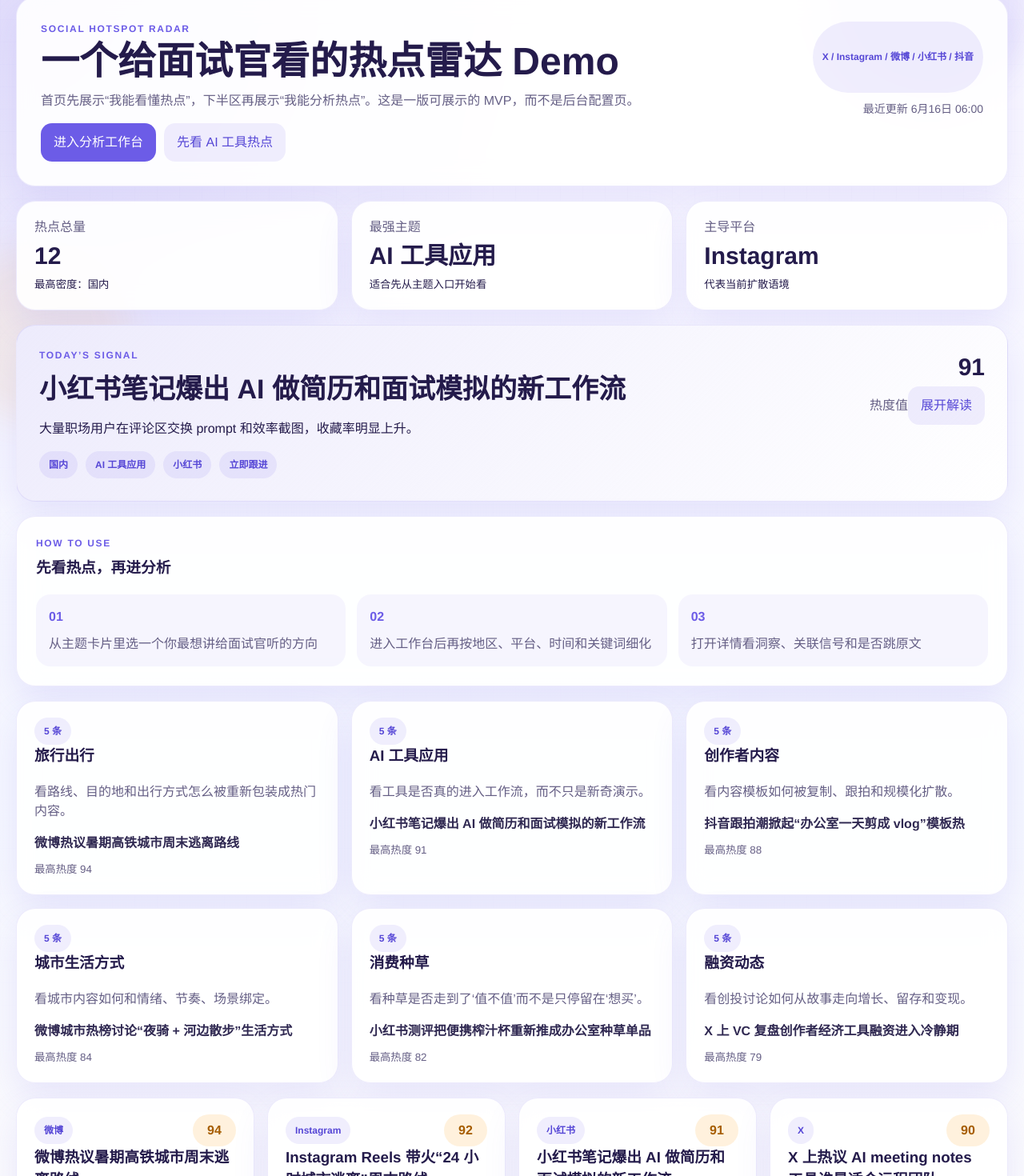
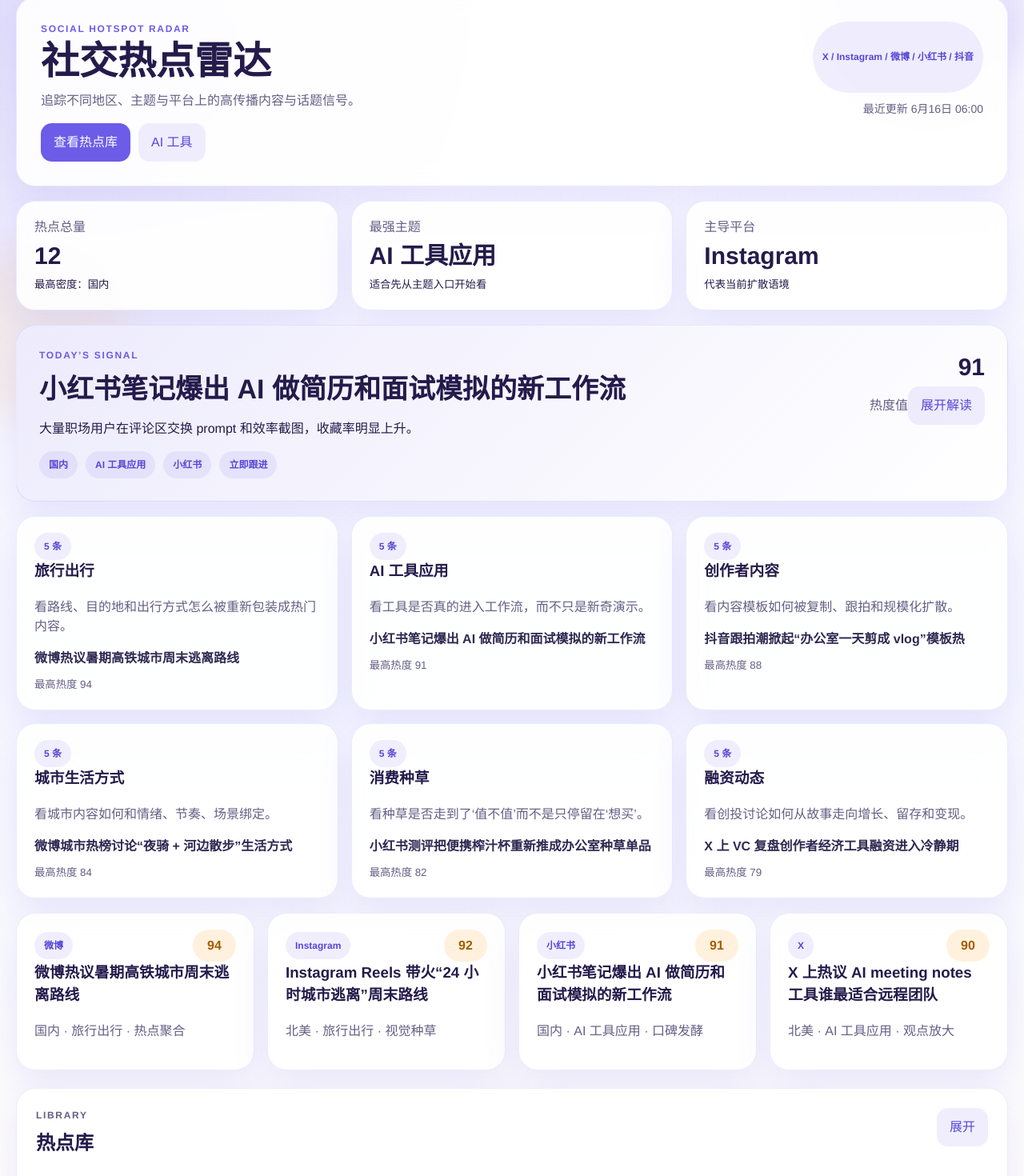
Before and after one commit to qlb708/08, a Vue app: page / in a window 1280 px wide. Shown: the part 32-1502 px from the top of the page at 80% size. Built offline with nearby package versions, Linux system fonts and the light colour scheme.

Commit message:
feat: publish interactive competitor radar (src/App.vue)

```diff
--- a/src/App.vue
+++ b/src/App.vue
@@ -326,13 +326,11 @@ function formatDate(value) {
     <header class="hero card">
       <div class="hero-copy">
         <p class="eyebrow">Social Hotspot Radar</p>
-        <h1>一个给面试官看的热点雷达 Demo</h1>
-        <p class="subtitle">
-          首页先展示“我能看懂热点”，下半区再展示“我能分析热点”。这是一版可展示的 MVP，而不是后台配置页。
-        </p>
+        <h1>社交热点雷达</h1>
+        <p class="subtitle">追踪不同地区、主题与平台上的高传播内容与话题信号。</p>
         <div class="hero-actions">
-          <button class="button primary" @click="jumpToWorkspace()">进入分析工作台</button>
-          <button class="button ghost" @click="jumpToWorkspace('ai-tools')">先看 AI 工具热点</button>
+          <button class="button primary" @click="jumpToWorkspace()">查看热点库</button>
+          <button class="button ghost" @click="jumpToWorkspace('ai-tools')">AI 工具</button>
         </div>
       </div>
       <div class="hero-side">
@@ -365,27 +363,6 @@ function formatDate(value) {
         <strong>{{ featuredItem.heat }}</strong>
         <span>热度值</span>
         <button class="button ghost" @click="openDetail(featuredItem)">展开解读</button>
-      </div>
-    </section>
-
-    <section class="path card">
-      <div>
-        <p class="eyebrow">How To Use</p>
-        <h3>先看热点，再进分析</h3>
-      </div>
-      <div class="path-steps">
-        <article>
-          <strong>01</strong>
-          <span>从主题卡片里选一个你最想讲给面试官听的方向</span>
-        </article>
-        <article>
-          <strong>02</strong>
-          <span>进入工作台后再按地区、平台、时间和关键词细化</span>
-        </article>
-        <article>
-          <strong>03</strong>
-          <span>打开详情看洞察、关联信号和是否跳原文</span>
-        </article>
       </div>
     </section>
 
@@ -423,12 +400,12 @@ function formatDate(value) {
     <section id="analysis-workspace" class="workspace card">
       <div class="workspace-head">
         <div>
-          <p class="eyebrow">Analysis Workspace</p>
-          <h2>热点分析工作台</h2>
-          <p>这里保留研究分析能力，但放在展示层之后，用户路径会更顺。</p>
+          <p class="eyebrow">Library</p>
+          <h2>热点库</h2>
+          <p>按主题、地区、平台与时间检索热点信号。</p>
         </div>
         <button class="button ghost" @click="workspaceVisible = !workspaceVisible">
-          {{ workspaceVisible ? "收起工作台" : "展开工作台" }}
+          {{ workspaceVisible ? "收起" : "展开" }}
         </button>
       </div>
 
```
